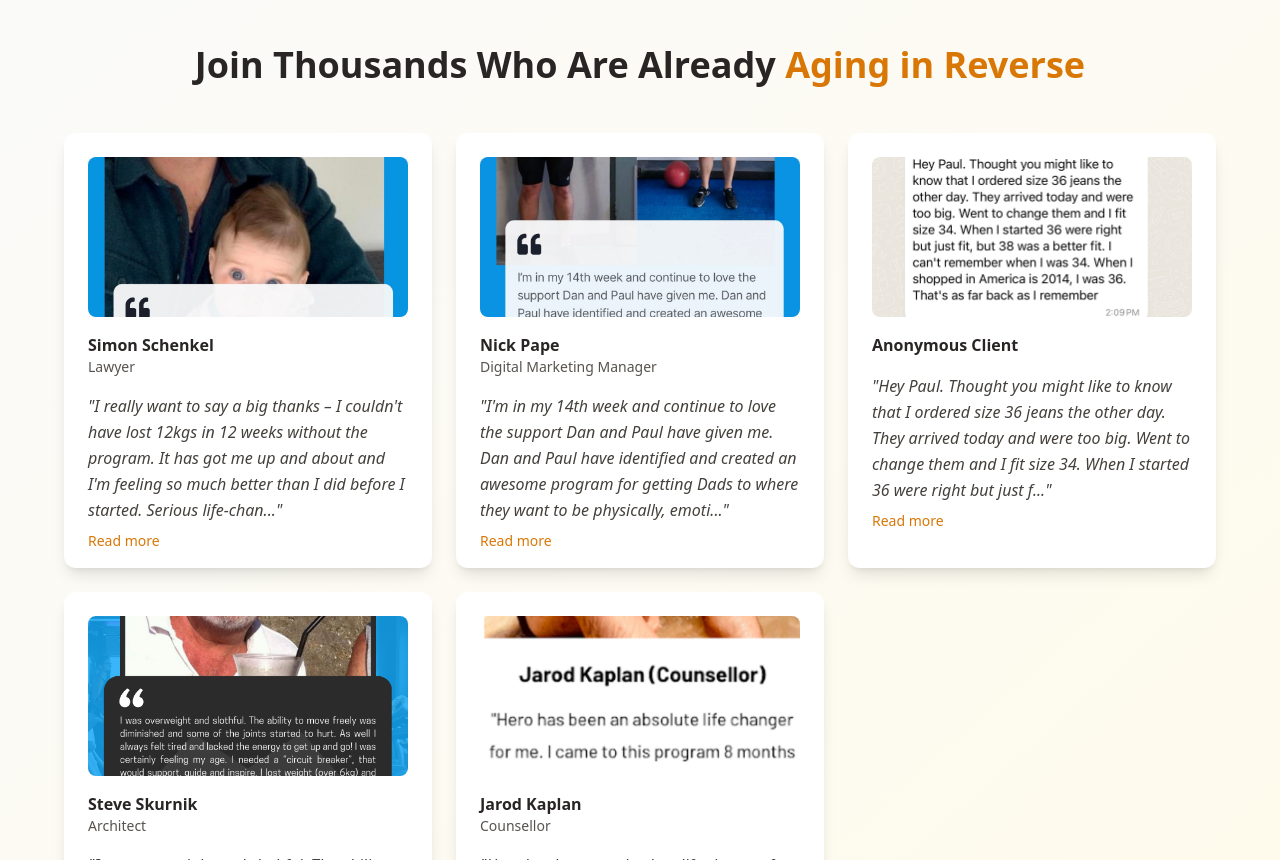
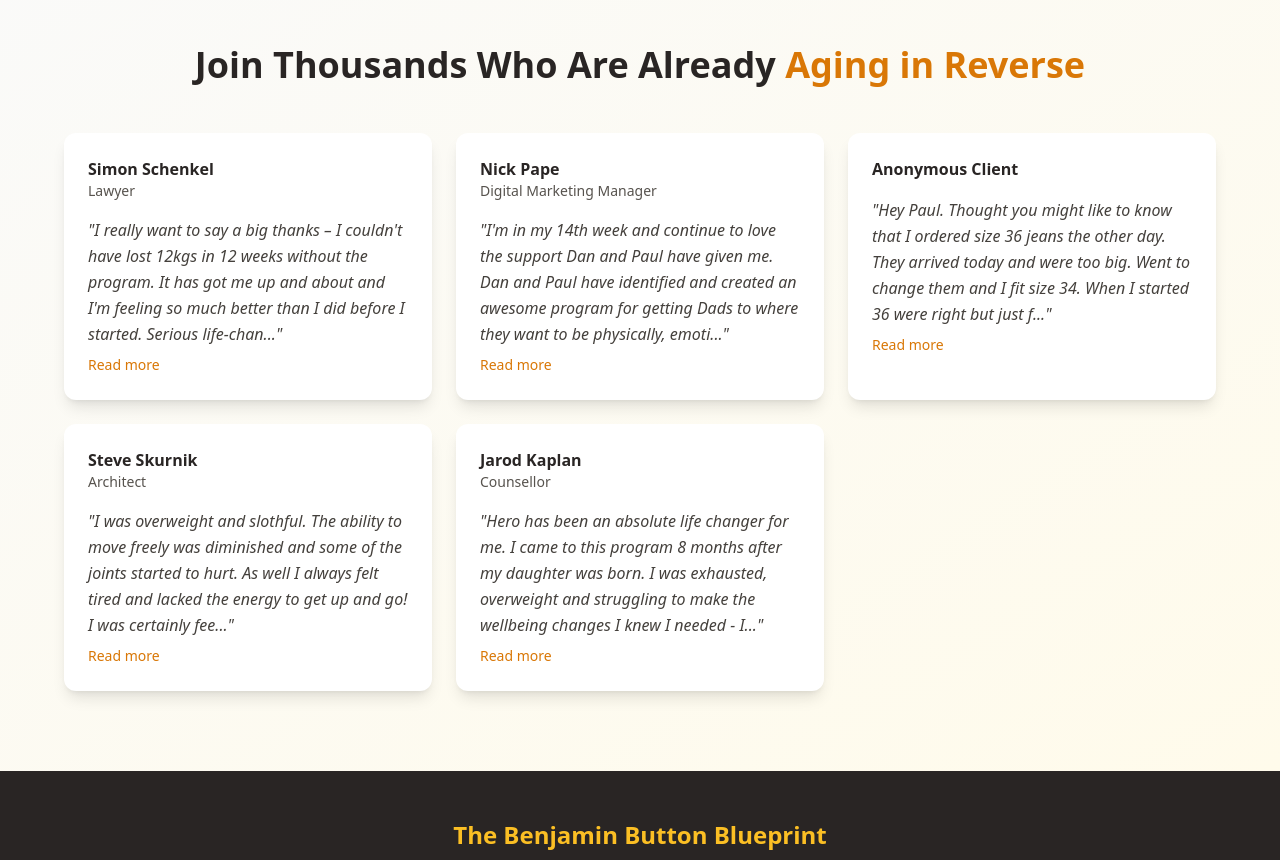
Before and after one commit to Paulyg81/button-blueprint-launchpad, a React (Vite) app: page / in a window 1280 px wide. Shown: the part 11140-12000 px from the top of the page. Built offline with nearby package versions, Linux system fonts and the light colour scheme.

Commit message:
Remove images from testimonial section
Removed all image tags from the testimonial section, leaving only the text content.

```diff
--- a/src/components/TestimonialWall.tsx
+++ b/src/components/TestimonialWall.tsx
@@ -6,31 +6,26 @@ const TestimonialWall = () => {
 
   const testimonials = [
     {
-      image: "/lovable-uploads/a54c3f73-8aac-4732-8895-28aceb31acd5.png",
       quote: "I really want to say a big thanks – I couldn't have lost 12kgs in 12 weeks without the program. It has got me up and about and I'm feeling so much better than I did before I started. Serious life-changer!",
       name: "Simon Schenkel",
       title: "Lawyer"
     },
     {
-      image: "/lovable-uploads/b37c8822-ddd0-411a-953e-78beb129f028.png",
       quote: "I'm in my 14th week and continue to love the support Dan and Paul have given me. Dan and Paul have identified and created an awesome program for getting Dads to where they want to be physically, emotionally and mentally. It is a very holistic program where they both have your back and immediately delivers value within a week. The weekly check-ins, daily chats combined with the nutrition, workout training and 1:1 approach make this an invaluable program for a Dad. Can't recommend it enough.",
       name: "Nick Pape",
       title: "Digital Marketing Manager"
     },
     {
-      image: "/lovable-uploads/ecd36ae1-00f2-4874-9679-8b6921c56463.png",
       quote: "Hey Paul. Thought you might like to know that I ordered size 36 jeans the other day. They arrived today and were too big. Went to change them and I fit size 34. When I started 36 were right but just fit, but 38 was a better fit. I can't remember when I was 34. When I shopped in America is 2014, I was 36. That's as far back as I remember",
       name: "Anonymous Client",
       title: ""
     },
     {
-      image: "/lovable-uploads/c573de73-4495-49f4-aaf2-c165587f5bf4.png",
       quote: "I was overweight and slothful. The ability to move freely was diminished and some of the joints started to hurt. As well I always felt tired and lacked the energy to get up and go! I was certainly feeling my age. I needed a 'circuit breaker', that would support, guide and inspire. I lost weight (over 6kg) and learned how to enjoy sensible eating without having to permanently give up some of life's pleasure of food and drink. Exercising is no longer a chore, but is fun and something to look forward to. I look better and I feel better. The HERO team are supportive, and creative – they will tailor a programme that is just right for you. And with their encouragement and tremendous support, you can achieve fantastic results. HERO coaching and support is going to be there all the way -and it will be delivered in spades.",
       name: "Steve Skurnik",
       title: "Architect"
     },
     {
-      image: "/lovable-uploads/7b98aff9-d925-44ff-a531-a09483bcdb65.png",
       quote: "Hero has been an absolute life changer for me. I came to this program 8 months after my daughter was born. I was exhausted, overweight and struggling to make the wellbeing changes I knew I needed - I was stuck. I turned to Paul and Dan for support after seeing the real-life results that previous Hero graduates had achieved and it was one of the best decisions I have ever made. The results have been incredible!",
       name: "Jarod Kaplan",
       title: "Counsellor"
@@ -70,17 +65,8 @@ const TestimonialWall = () => {
                 key={index}
                 className="bg-white rounded-xl shadow-lg hover:shadow-xl transition-all duration-300 flex flex-col h-full"
               >
-                {/* Image Section */}
-                <div className="p-6 pb-4">
-                  <img
-                    src={testimonial.image}
-                    alt={`${testimonial.name} testimonial`}
-                    className="w-full h-32 sm:h-40 object-cover rounded-lg"
-                  />
-                </div>
-
                 {/* Content Section */}
-                <div className="px-6 pb-4 flex-grow flex flex-col">
+                <div className="p-6 flex-grow flex flex-col">
                   {/* Name and Title */}
                   <div className="mb-4">
                     <h4 className="font-bold text-stone-800 text-base">{testimonial.name}</h4>
```
